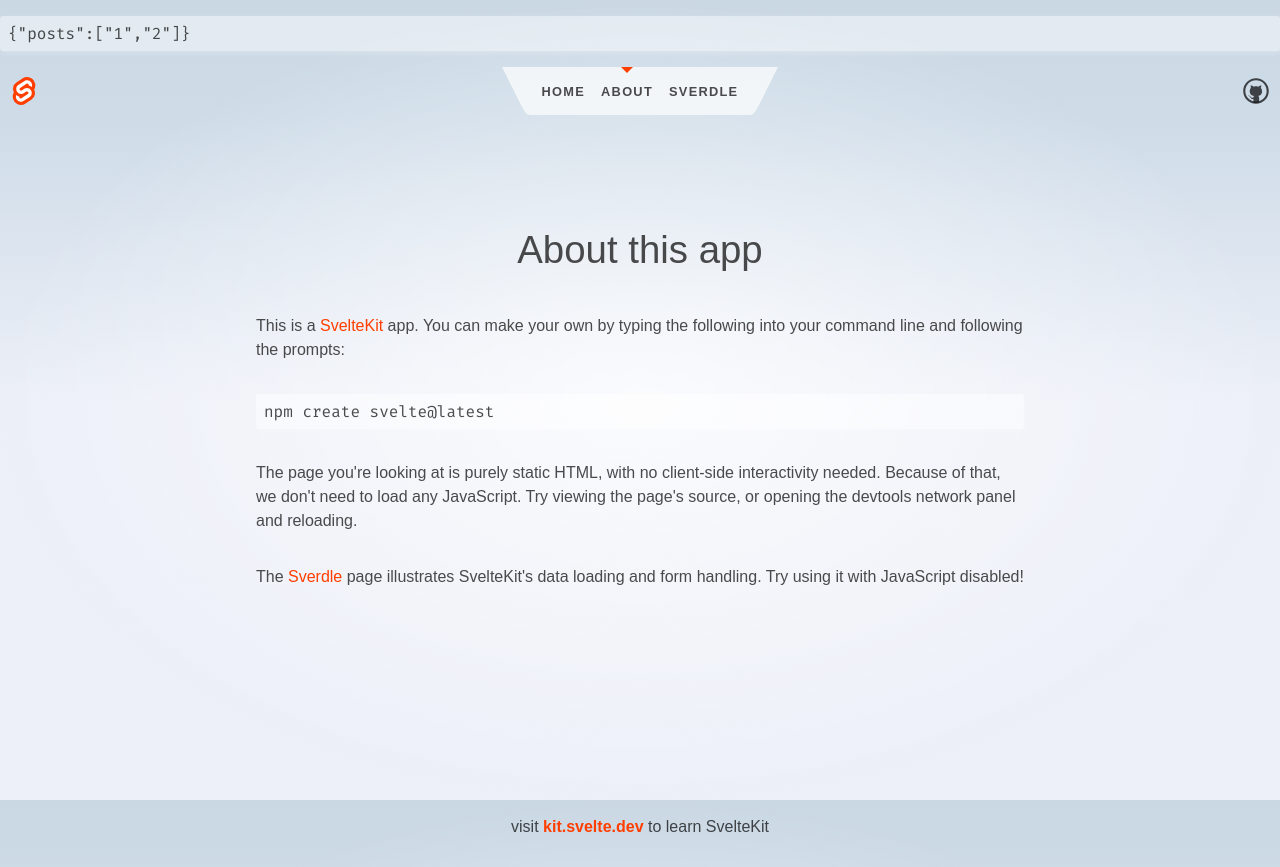
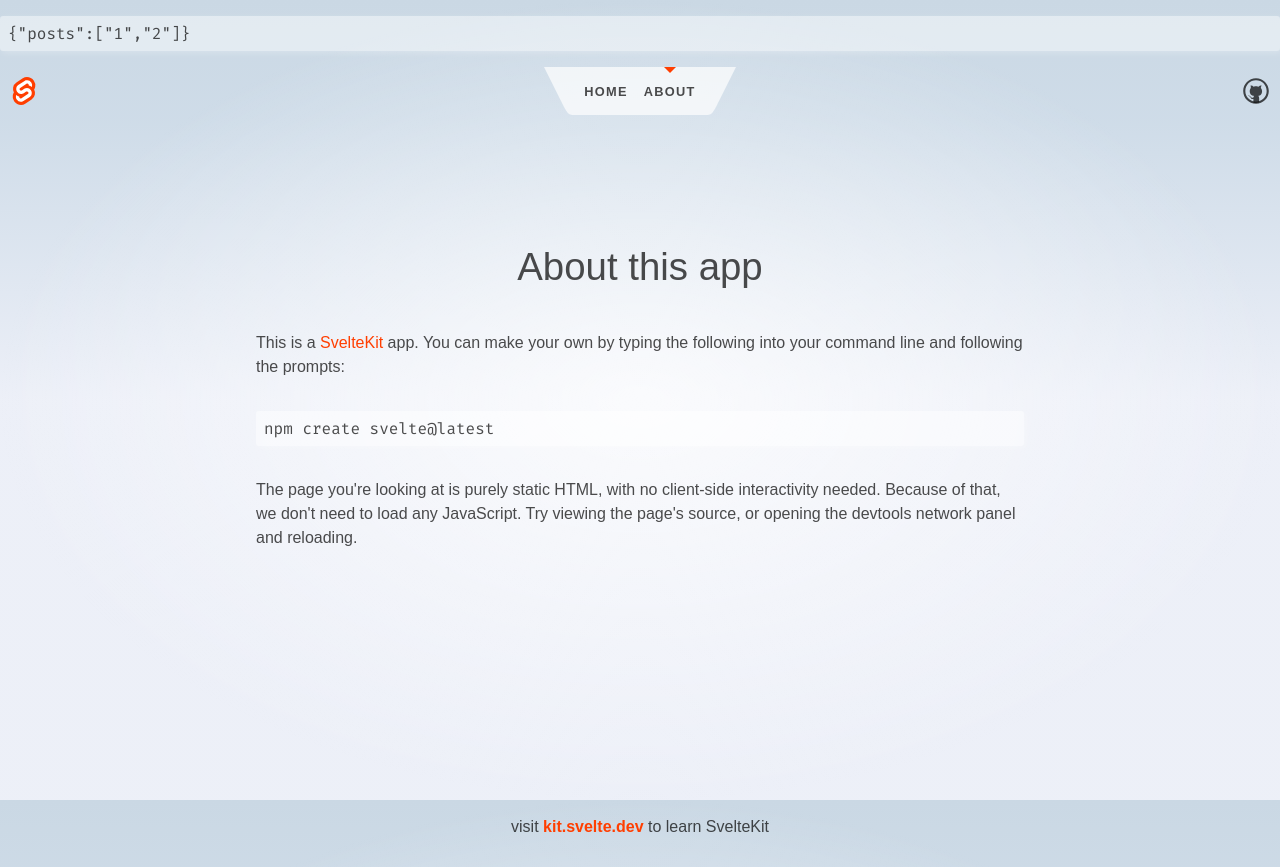
Before and after one commit to andre-goldmann/portfolio, a SvelteKit app: page /about in a window 1280 px wide. Built offline with nearby package versions, Linux system fonts and the light colour scheme.

Commit message:
Initial Setup

```diff
--- a/src/routes/Header.svelte
+++ b/src/routes/Header.svelte
@@ -21,9 +21,6 @@
 			</li>
 			<li aria-current={$page.url.pathname === '/about' ? 'page' : undefined}>
 				<a href="/about">About</a>
-			</li>
-			<li aria-current={$page.url.pathname.startsWith('/sverdle') ? 'page' : undefined}>
-				<a href="/sverdle">Sverdle</a>
 			</li>
 		</ul>
 		<svg viewBox="0 0 2 3" aria-hidden="true">
--- a/src/routes/about/+page.svelte
+++ b/src/routes/about/+page.svelte
@@ -19,8 +19,4 @@
 		the devtools network panel and reloading.
 	</p>
 
-	<p>
-		The <a href="/sverdle">Sverdle</a> page illustrates SvelteKit's data loading and form handling. Try
-		using it with JavaScript disabled!
-	</p>
 </div>
```
